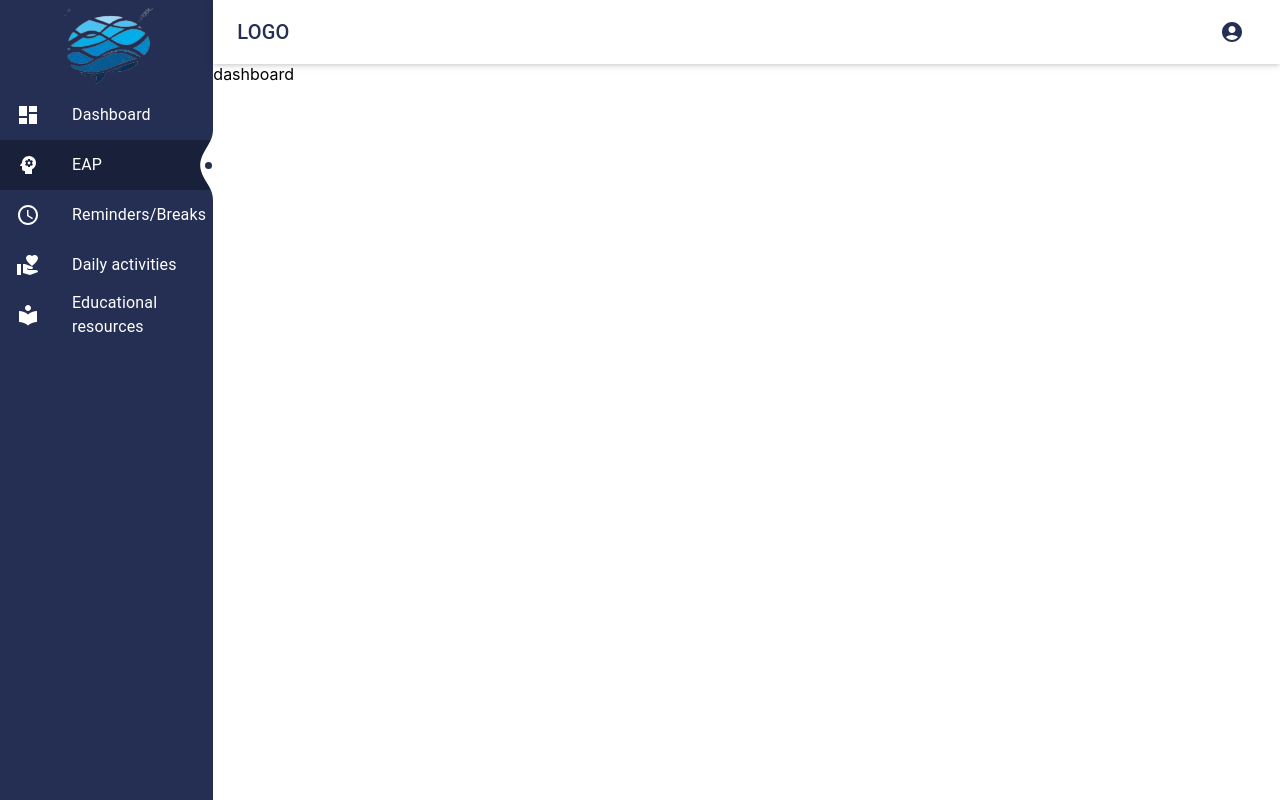
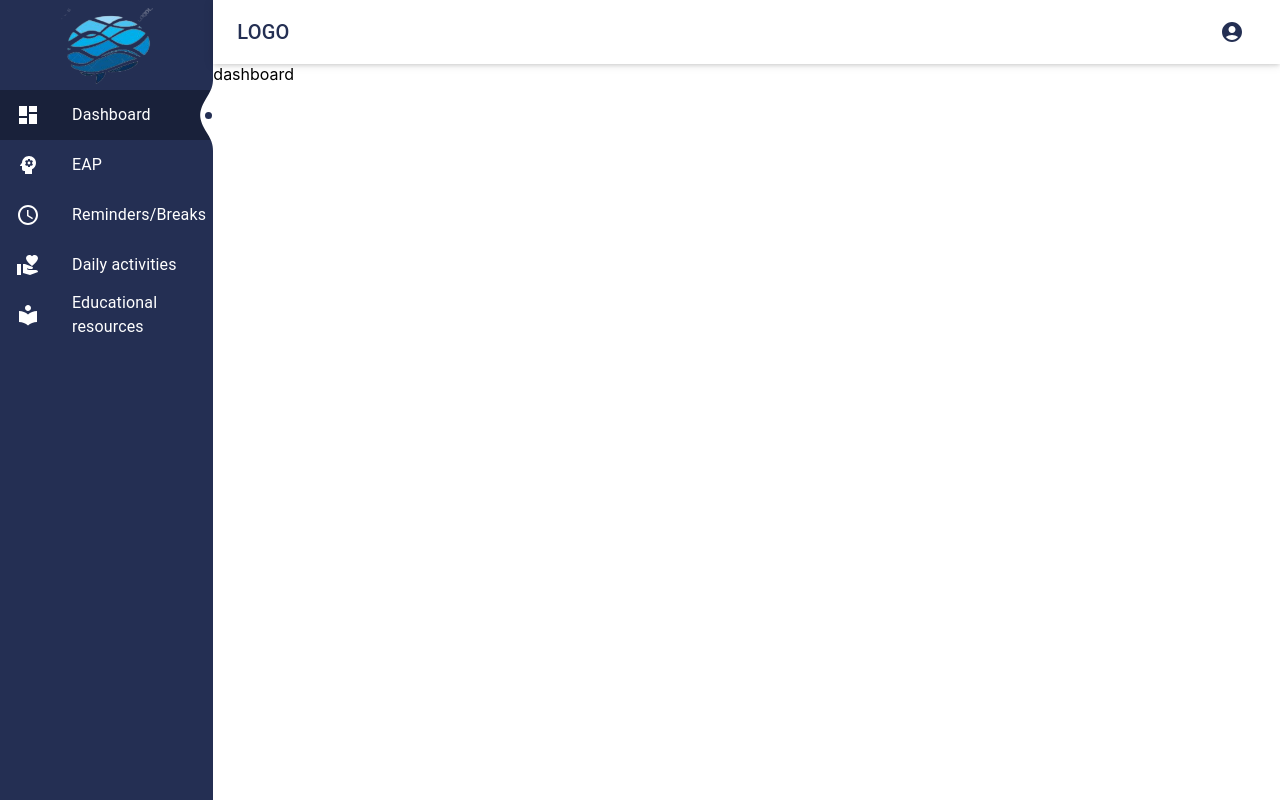
Before and after one commit to kashishahuja2002/Mind-Waves-ServiceNow-Code-To-Win, a React (Create React App) app: page /pages/dashboard in a window 1280 px wide. Built offline with nearby package versions, Linux system fonts and the light colour scheme.

Commit message:
feat/active-page-and-navigate

```diff
--- a/src/components/pages/Sidebar.js
+++ b/src/components/pages/Sidebar.js
@@ -1,4 +1,5 @@
 import React from "react";
+import { useLocation, useNavigate } from "react-router-dom";
 
 import Drawer from '@mui/material/Drawer';
 import Box from '@mui/material/Box';
@@ -17,29 +18,18 @@ import logo from '../../assets/images/logo.png';
 import SidebarCurve from '../../assets/images/SidebarCurve.svg';
 import '../../styles/pages/sidebar.scss';
 
-const getIcon = (index) => {
-    switch(index) {
-        case 0:
-            return <DashboardIcon />;
+export const SidebarContents = () => {
+    const activeLink = useLocation().pathname;
+    const navigate = useNavigate();
 
-        case 1:
-            return <PsychologyIcon />;
+    const sidebarList = [
+        {name: "Dashboard", link: "/pages/dashboard", icon: <DashboardIcon />},
+        {name: "EAP", link: "/pages/eap", icon: <PsychologyIcon />},
+        {name: "Reminders/Breaks", link: "/pages/reminders-breaks", icon: <ScheduleIcon />},
+        {name: "Daily activities", link: "/pages/daily-activities", icon: <VolunteerActivismIcon />},
+        {name: "Educational resources", link: "/pages/educational-resources", icon: <LocalLibraryIcon />},
+    ];
 
-        case 2:
-            return <ScheduleIcon />;
-
-        case 3:
-            return <VolunteerActivismIcon />;
-
-        case 4:
-            return <LocalLibraryIcon />;
-
-        default:
-            return <></>
-    }
-}
-
-export const SidebarContents = () => {
     return (
         <Box className="sidebarContents">
             <List>
@@ -47,15 +37,15 @@ export const SidebarContents = () => {
                     <img src={logo} alt="Logo" width={100} className="center"></img>
                 </ListItem>
 
-                {['Dashboard', 'EAP', 'Reminders/Breaks', 'Daily activities', 'Educational resources'].map((text, index) => (
-                    <ListItem key={text} disablePadding className={index===1 ? 'active' : ''}>
-                        <ListItemButton>
+                {sidebarList.map((obj, index) => (
+                    <ListItem key={index} disablePadding className={obj.link===activeLink ? 'active' : ''}>
+                        <ListItemButton onClick={() => navigate(obj.link)}>
                             <ListItemIcon>
-                                {getIcon(index)}
+                                {obj.icon}
                             </ListItemIcon>
-                            <ListItemText primary={text} />
+                            <ListItemText primary={obj.name} />
 
-                            {index===1 &&
+                            {obj.link===activeLink &&
                                 <>
                                     <span className="dot"></span>
                                     <img src={SidebarCurve} alt="" className="sidebarCurve" width="15px" />
```
